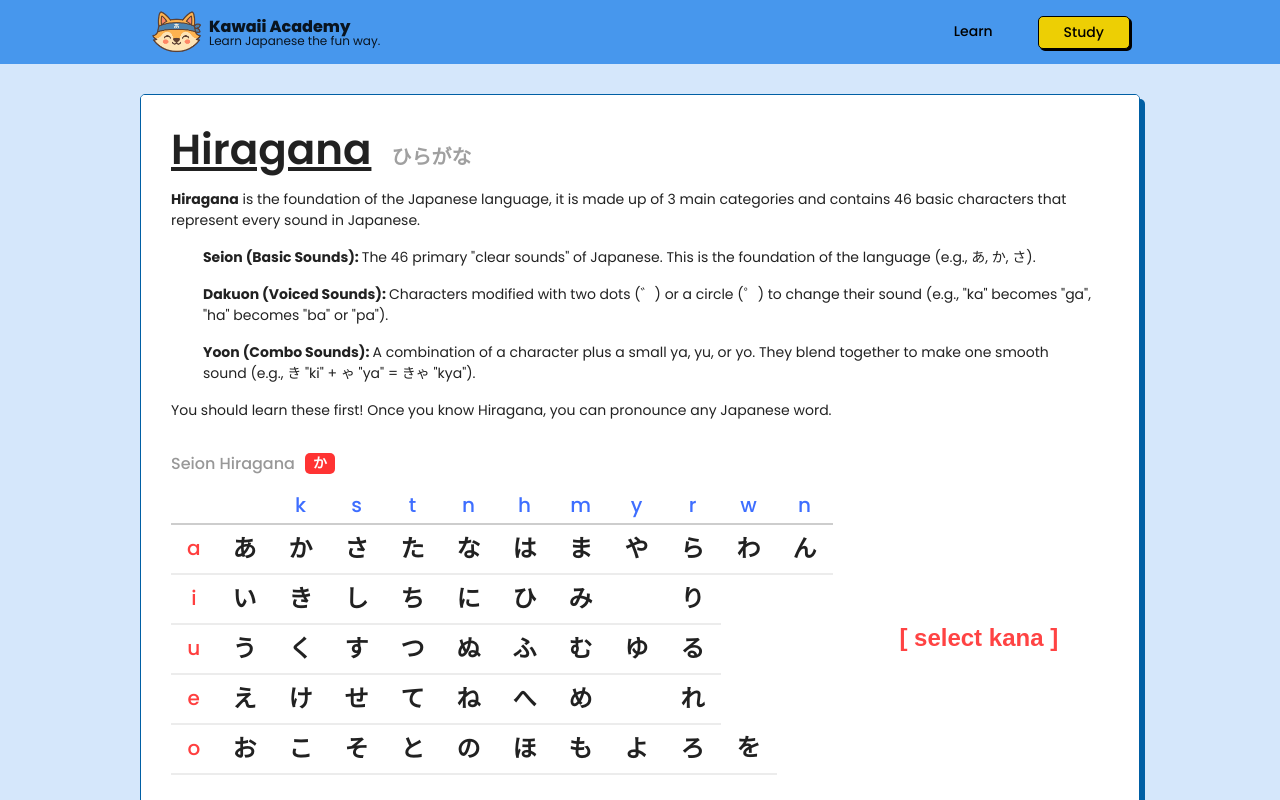
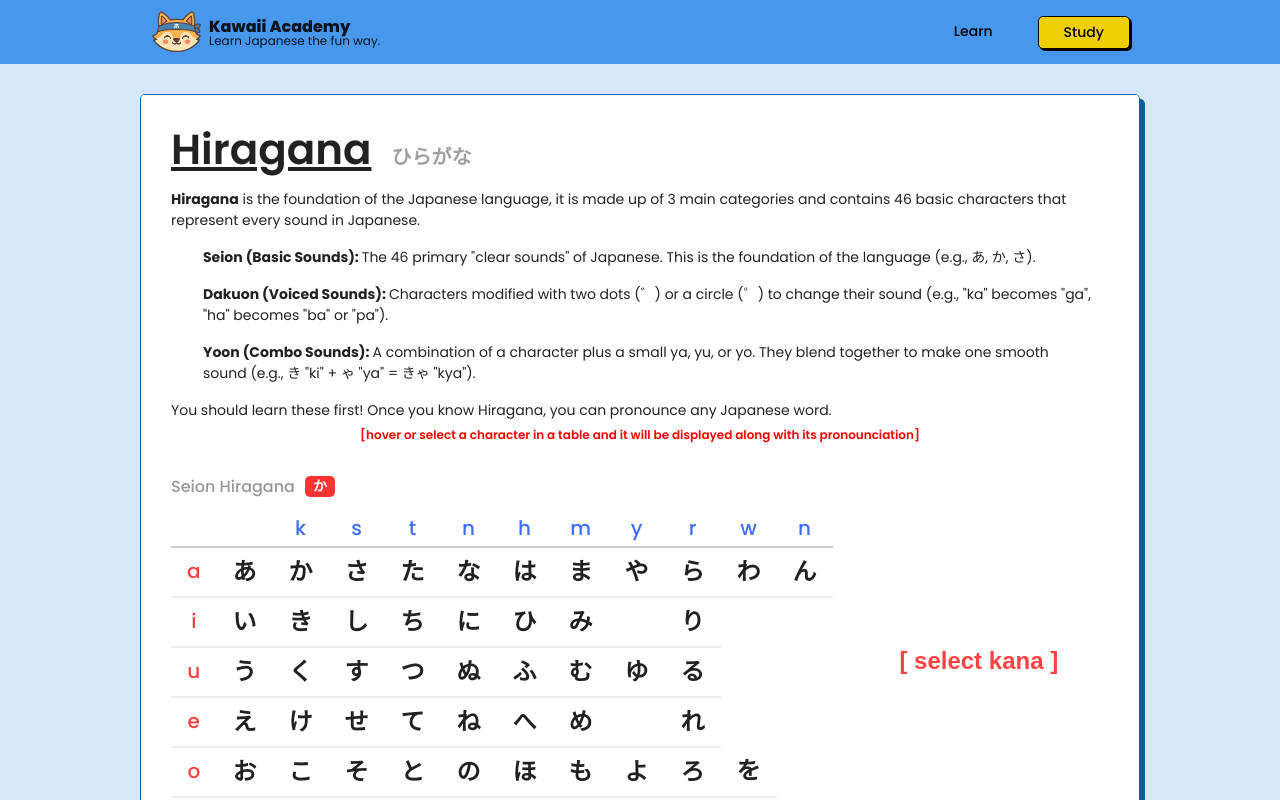
Before and after one commit to estebanT96/kawaii-academy, a React (Vite) app: page /learn in a window 1280 px wide. Shown: the top 800 px of the page. Built offline with nearby package versions, Linux system fonts and the light colour scheme; some icons are missing; a web font is replaced by a local one.

Commit message:
Added instructions to display selected character

```diff
--- a/src/components/HiraganaLearnSection.tsx
+++ b/src/components/HiraganaLearnSection.tsx
@@ -101,6 +101,18 @@ const HiraganaLearnSection = () => {
               You should learn these first! Once you know Hiragana, you can
               pronounce any Japanese word.
             </Typography>
+            <Typography
+              sx={{
+                fontSize: { xs: "10px", md: "12px" },
+                color: "red",
+                textAlign: "center",
+                marginTop:"5px",
+                fontWeight:"600"
+              }}
+            >
+              [hover or select a character in a table and it will be displayed along with its
+              pronounciation]
+            </Typography>
           </Box>
           <SeionHiraganaLearn />
           <DakuonHiraganaLearn />
@@ -117,7 +129,7 @@ const HiraganaLearnSection = () => {
               <Typography
                 sx={{
                   fontSize: { xs: "12px", md: "14px" },
-                  marginRight:{xs:"0", md:"10px"}
+                  marginRight: { xs: "0", md: "10px" },
                 }}
               >
                 Ready to test what you learned? Give it a shot!{" "}
--- a/src/components/StudyCardContent.tsx
+++ b/src/components/StudyCardContent.tsx
@@ -35,7 +35,7 @@ const StudyCardContent = ({ data }: Props) => {
 
   if (index >= data.length) {
     return (
-      <CardContent sx={{ textAlign: "center" }}>
+      <CardContent sx={{ textAlign: "center", paddingTop:"30px" }}>
         <Typography sx={{ fontSize: { xs: "32px", md: "56px" } }}>
           Congratulations!
         </Typography>
```
